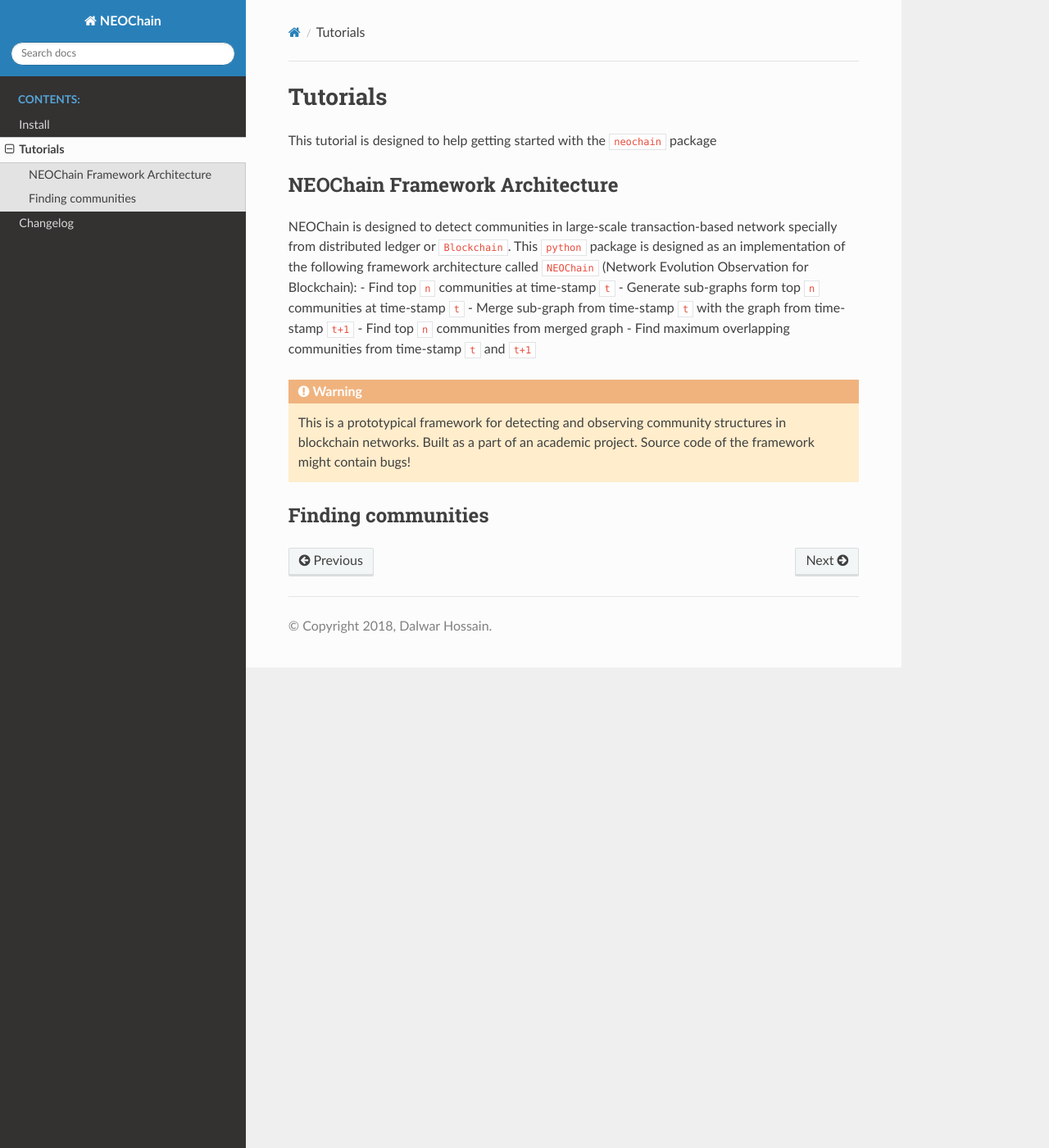
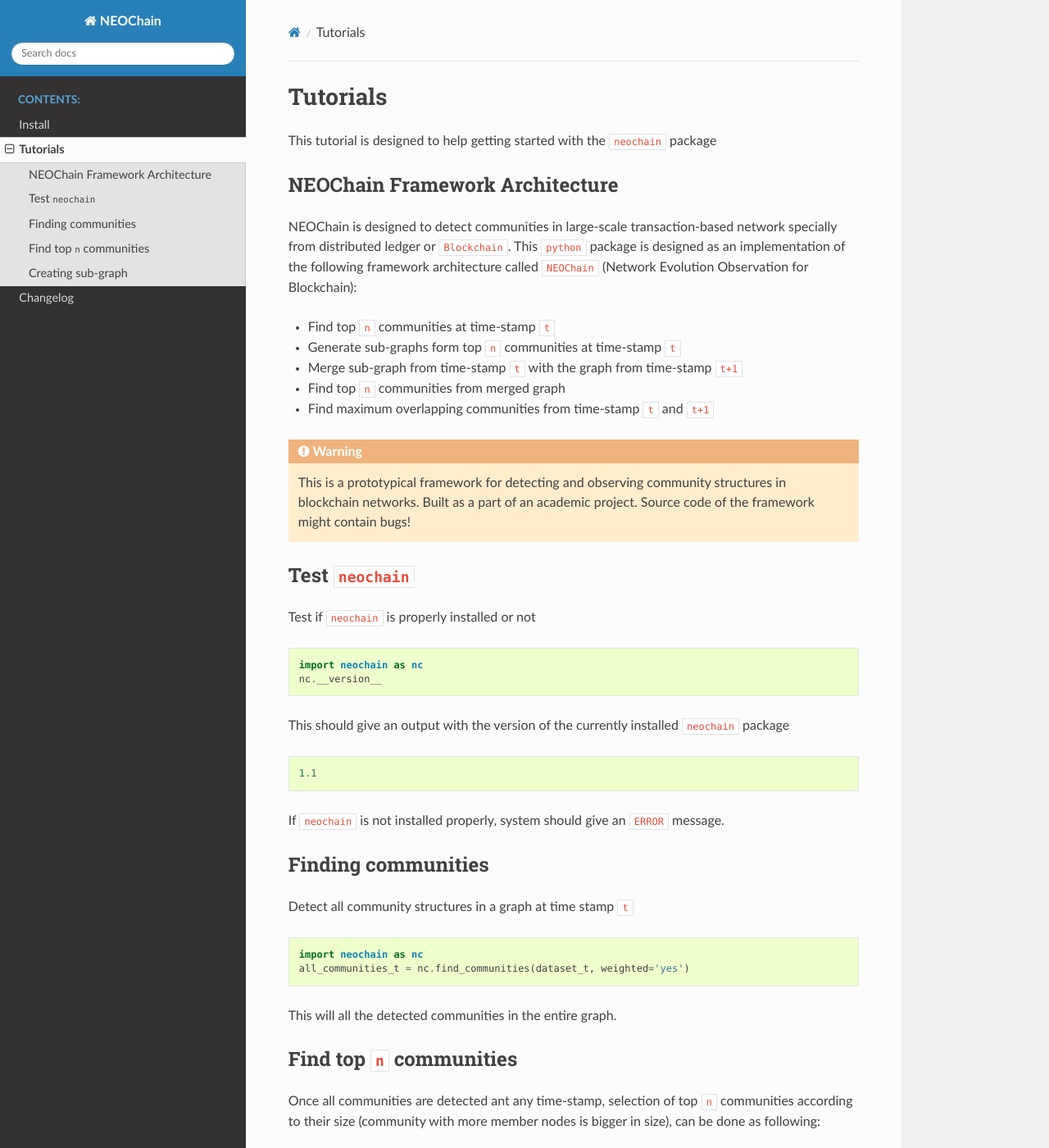
Before and after one commit to dalwar23/neochain, a Sphinx documentation site: the page built from docs/source/tutorials.rst, in a window 1280 px wide and 1400 px high. Shown: the whole window at 82% size. Built offline with Sphinx 7.4.7 and the Read the Docs theme 2.0.0, drawn with Linux system fonts in a browser that asks for light colours; some of the changed text lies outside the part shown.

Commit message:
updated tutorial

```diff
--- a/docs/source/tutorials.rst
+++ b/docs/source/tutorials.rst
@@ -7,6 +7,7 @@ NEOChain Framework Architecture
 NEOChain is designed to detect communities in large-scale transaction-based network specially from distributed ledger or
 ``Blockchain``. This ``python`` package is designed as an implementation of the following framework architecture called
 ``NEOChain`` (Network Evolution Observation for Blockchain):
+
 - Find top ``n`` communities at time-stamp ``t``
 - Generate sub-graphs form top ``n`` communities at time-stamp ``t``
 - Merge sub-graph from time-stamp ``t`` with the graph from time-stamp ``t+1``
@@ -17,5 +18,53 @@ NEOChain is designed to detect communities in large-scale transaction-based netw
    This is a prototypical framework for detecting and observing community structures in blockchain networks. Built as a
    part of an academic project. Source code of the framework might contain bugs!
 
+Test ``neochain``
+-----------------
+Test if ``neochain`` is properly installed or not
+
+.. code-block:: python
+
+   import neochain as nc
+   nc.__version__
+
+This should give an output with the version of the currently installed ``neochain`` package
+
+.. code-block:: python
+
+   1.1
+
+If ``neochain`` is not installed properly, system should give an ``ERROR`` message.
+
 Finding communities
 -------------------
+Detect all community structures in a graph at time stamp ``t``
+
+.. code-block:: python
+
+   import neochain as nc
+   all_communities_t = nc.find_communities(dataset_t, weighted='yes')
+
+This will all the detected communities in the entire graph.
+
+Find top ``n`` communities
+--------------------------
+Once all communities are detected ant any time-stamp, selection of top ``n`` communities according to their size
+(community with more member nodes is bigger in size), can be done as following:
+
+For time-stamp ``t``
+
+.. code-block:: python
+
+   top_n_communities_t = nc.find_top_n_communities(all_communities=all_communities_t, n=25)
+
+For time-stamp ``t+1``
+
+.. code-block:: python
+
+   top_n_communities_t1 = nc.find_top_n_communities(all_communities=all_communities_t1, n=25)
+
+.. note::
+   The number (integer) of top ``n`` communities MUST be the same in both the time-stamps, that are in the context.
+
+Creating sub-graph
+------------------
```
